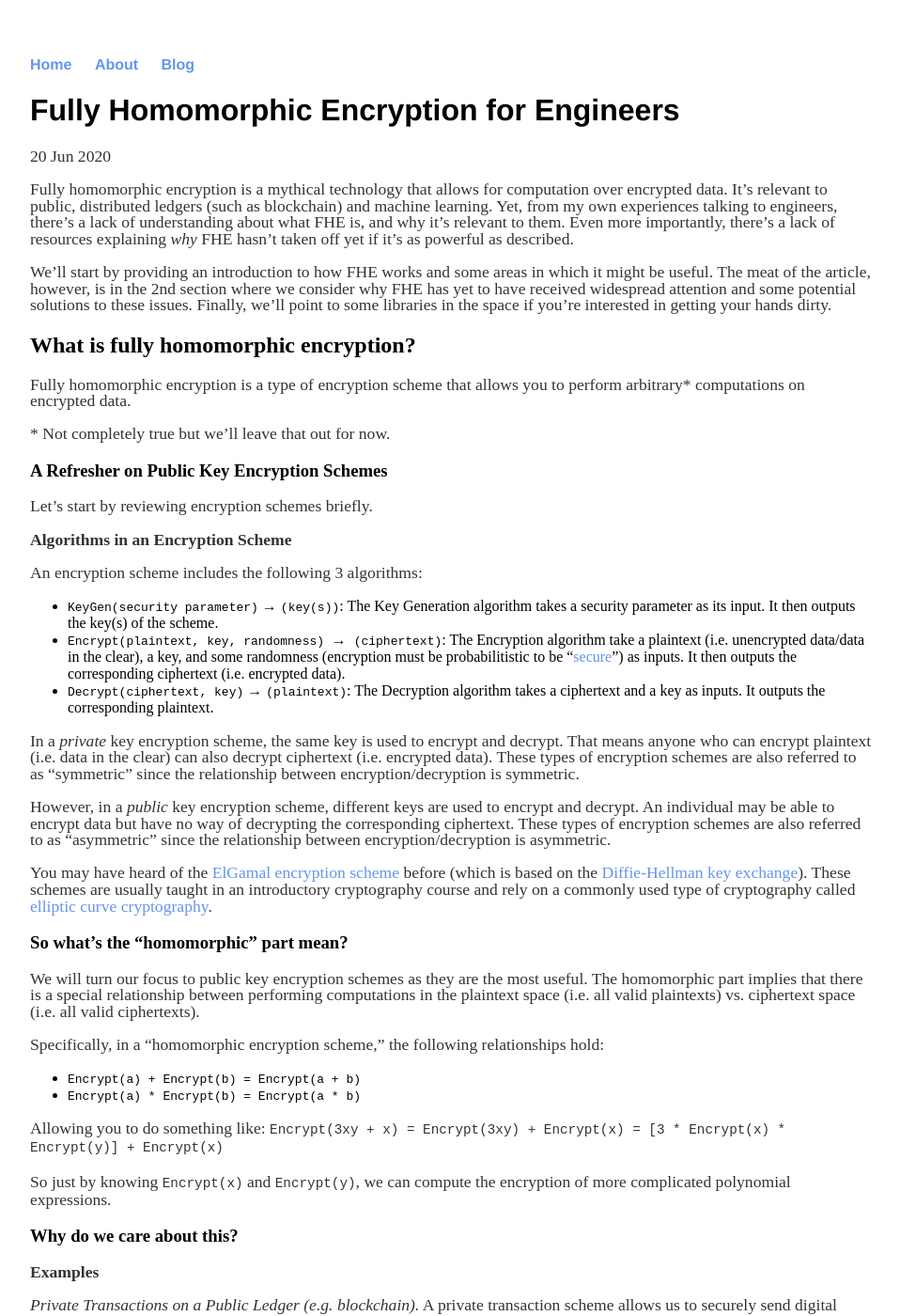
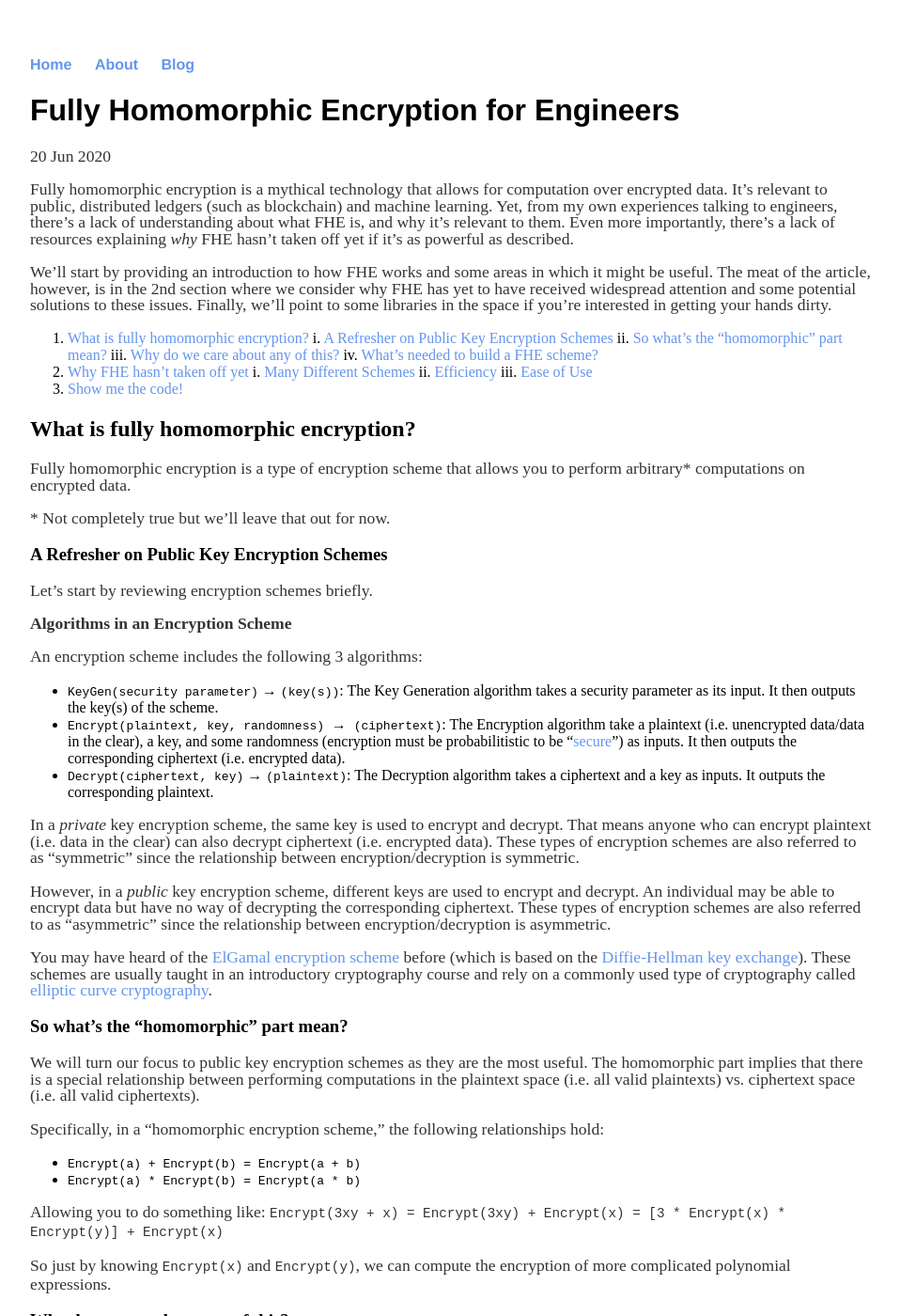
Before and after one commit to ravital/ravital.github.io, a Jekyll site: the page built from _posts/2020-06-20-fully-homomorphic-encryption-for-engineers.md, in a window 1280 px wide and 1400 px high. Shown: the whole window at 94% size, without its empty margins (160-1118 px from the left). Built offline with Jekyll 4.4.1, drawn with Linux system fonts in a browser that asks for light colours; some of the changed text lies outside the part shown.

Commit message:
Update 2020-06-20-fully-homomorphic-encryption-for-engineers.md

```diff
--- a/_posts/2020-06-20-fully-homomorphic-encryption-for-engineers.md
+++ b/_posts/2020-06-20-fully-homomorphic-encryption-for-engineers.md
@@ -8,12 +8,24 @@ Fully homomorphic encryption is a mythical technology that allows for computatio
 
 We'll start by providing an introduction to how FHE works and some areas in which it might be useful. The meat of the article, however, is in the 2nd section where we consider why FHE has yet to have received widespread attention and some potential solutions to these issues. Finally, we'll point to some libraries in the space if you're interested in getting your hands dirty.
 
-## What is fully homomorphic encryption?
+1. [What is fully homomorphic encryption?](#introduction)
+    i. [A Refresher on Public Key Encryption Schemes](#section1)
+    ii. [So what's the "homomorphic" part mean?](#section2)
+    iii. [Why do we care about any of this?](#section3)
+    iv. [What's needed to build a FHE scheme?](#section4)
+2. [Why FHE hasn't taken off yet](#why)
+    i. [Many Different Schemes](#section5)
+    ii. [Efficiency](#section6)
+    iii. [Ease of Use](#section7)
+3. [Show me the code!](#code)
+
+
+## What is fully homomorphic encryption? <a name="introduction"></a>
 Fully homomorphic encryption is a type of encryption scheme that allows you to perform arbitrary\* computations on encrypted data.
 
 \* Not completely true but we'll leave that out for now.
 
-### A Refresher on Public Key Encryption Schemes
+### A Refresher on Public Key Encryption Schemes <a name="section1"></a>
 Let's start by reviewing encryption schemes briefly.
 
 **Algorithms in an Encryption Scheme**
@@ -29,7 +41,7 @@ However, in a *public* key encryption scheme, different keys are used to encrypt
 
 You may have heard of the [ElGamal encryption scheme](https://en.wikipedia.org/wiki/ElGamal_encryption) before (which is based on the [Diffie-Hellman key exchange](https://en.wikipedia.org/wiki/Diffie%E2%80%93Hellman_key_exchange)). These schemes are usually taught in an introductory cryptography course and rely on a commonly used type of cryptography called [elliptic curve cryptography](https://en.wikipedia.org/wiki/Elliptic-curve_cryptography).
 
-### So what's the "homomorphic" part mean?
+### So what's the "homomorphic" part mean? <a name="section2"></a>
 We will turn our focus to public key encryption schemes as they are the most useful. The homomorphic part implies that there is a special relationship between performing computations in the plaintext space (i.e. all valid plaintexts) vs. ciphertext space (i.e. all valid ciphertexts).
 
 Specifically, in a "homomorphic encryption scheme," the following relationships hold:
@@ -41,7 +53,7 @@ Allowing you to do something like:
 
 So just by knowing `Encrypt(x)` and `Encrypt(y)`, we can compute the encryption of more complicated polynomial expressions.
 
-### Why do we care about this?
+### Why do we care about any of this? <a name="section3"></a>
 
 **Examples**
 
@@ -59,16 +71,16 @@ Note: For this to actually work in practice, some other cryptographic tools are
 
 *Private Machine Learning.* There's been a increase in interest in the last few years around how we might be able to learn from data (via machine learning) while still maintaining the data's privacy. Homomorphic encryption is not the sole solution to this problem; [differential privacy](https://en.wikipedia.org/wiki/Differential_privacy#:~:text=Differential%20privacy%20is%20a%20system,about%20individuals%20in%20the%20dataset) is a closely related subject.
 
-### What's needed to build a fully homomorphic encryption scheme?
+### What's needed to build a fully homomorphic encryption scheme? <a name="section4"></a>
 
 All FHE schemes use a specific type of [post-quantum cryptography](https://en.wikipedia.org/wiki/Post-quantum_cryptography) called [lattice cryptography](https://en.wikipedia.org/wiki/Lattice-based_cryptography). The good news is that FHE is resistant to attacks from a quantum computer (if we should be concerned about such a thing is an entirely different topic). The bad news is you might have no familiarity with lattice cryptography even if you've taken an introductory cryptography course before.
 
 Simply put, lattices sit inside the real vector space (R^n) and can be represented using vectors and matrices (which you definitely should have familiarity with!).
 
-## Why FHE Hasn't Taken off Yet: Challenges in the Space
+## Why FHE Hasn't Taken off Yet: Challenges in the Space <a name="why"></a>
 So far this all sounds great but I've been leaving out a number of problems.
 
-### 1. Many Different Schemes (aka everyone is speaking a different language)
+### 1. Many Different Schemes (aka everyone is speaking a different language) <a name="section5"></a>
 There a number of different homomorphic encryption schemes (Variety, great!) that offer various tradeoffs depending on the particular use case. Some popular ones include [BGV], [BFV], [CKKS], and [GSW].
 
 **Different Models for Computation.** FHE schemes can be broken down into 3 types depending on how they model computation (see [this presentation](http://homomorphicencryption.org/wp-content/uploads/2018/10/CCS-HE-Tutorial-Slides.pdf) if interested in more advanced technical details). The first type models computations as **boolean circuits**. The second type models computation as **modular arithmetic** (i.e. "clock" arithmetic). The third and final type models computations as **floating point arithmetic**.
@@ -88,7 +100,7 @@ To add further insult to injury&mdash;yes it does matter and it's generally not
 2. Ability to move between different FHE schemes. An academic work on this topic is [CHIMERA](https://eprint.iacr.org/2018/758).
 
 
-### 2. Efficiency (more complex of an issue than it appears)
+### 2. Efficiency (more complex of an issue than it appears) <a name="section6"></a>
 **How many computations do you want to perform?** Some FHE schemes allow you to perform a truly arbitrary number of computations on encrypted data. Many schemes, however, only allow for a certain number of homomorphic operations to be performed (say, for example, we can do 100 sequential homomorphic multiplications). After that point, there's no guarantee decryption will be successful. Say, for example, the FHE scheme only allows for 100 sequential homomorphic multiplications (note: addition is easy in FHE schemes, whereas multiplication is much harder). If we tried to do the 101th homomorphic multiplication, there's no guarantee that the resulting ciphertext can be correctly decrypted. The schemes that allow for a truly arbitrary number of homomorphic computations suffer from very poor performance. If you're able to figure out a ceiling on the number of homomorphic multiplications you want to do, that will help to achieve much better performance.
 
 **How large is your plaintext space?** The larger the plaintext space, the slower it will be to perform operations.
@@ -99,7 +111,7 @@ To add further insult to injury&mdash;yes it does matter and it's generally not
 1. Hardware acceleration. Some FHE schemes can be accelerated using GPUs; some examples of such libraries include [nuFHE](https://github.com/nucypher/nufhe) and [cuFHE](https://github.com/vernamlab/cuHE). Other efforts to accelerate FHE schemes have included FPGAs (e.g. [HEEAX](https://arxiv.org/pdf/1909.09731.pdf)).
 
 
-### 3. Ease of Use (there is little, if any, right now)
+### 3. Ease of Use (there is little, if any, right now) <a name="section7"></a>
 Most FHE libraries require deep expertise of the underlying cryptographic scheme to use both correctly and efficiently. Another cryptographer has described working with FHE as similar to writing assembly&mdash; there's a huge difference in performance between good and great implementations.
 
 Wading through libraries like [HElib](https://github.com/homenc/HElib) can be intimidating without a strong background in math/cryptography.
@@ -112,7 +124,7 @@ Wading through libraries like [HElib](https://github.com/homenc/HElib) can be in
 3. Potential compilers. [Cingulata](https://github.com/CEA-LIST/Cingulata) is one such example.
 
 
-## Show me the code!
+## Show me the code! <a name="code"></a>
 
 If you do not have previous experience with FHE, we recommend starting with a more user-friendly library such as [SEAL](https://github.com/Microsoft/SEAL).
 
```
